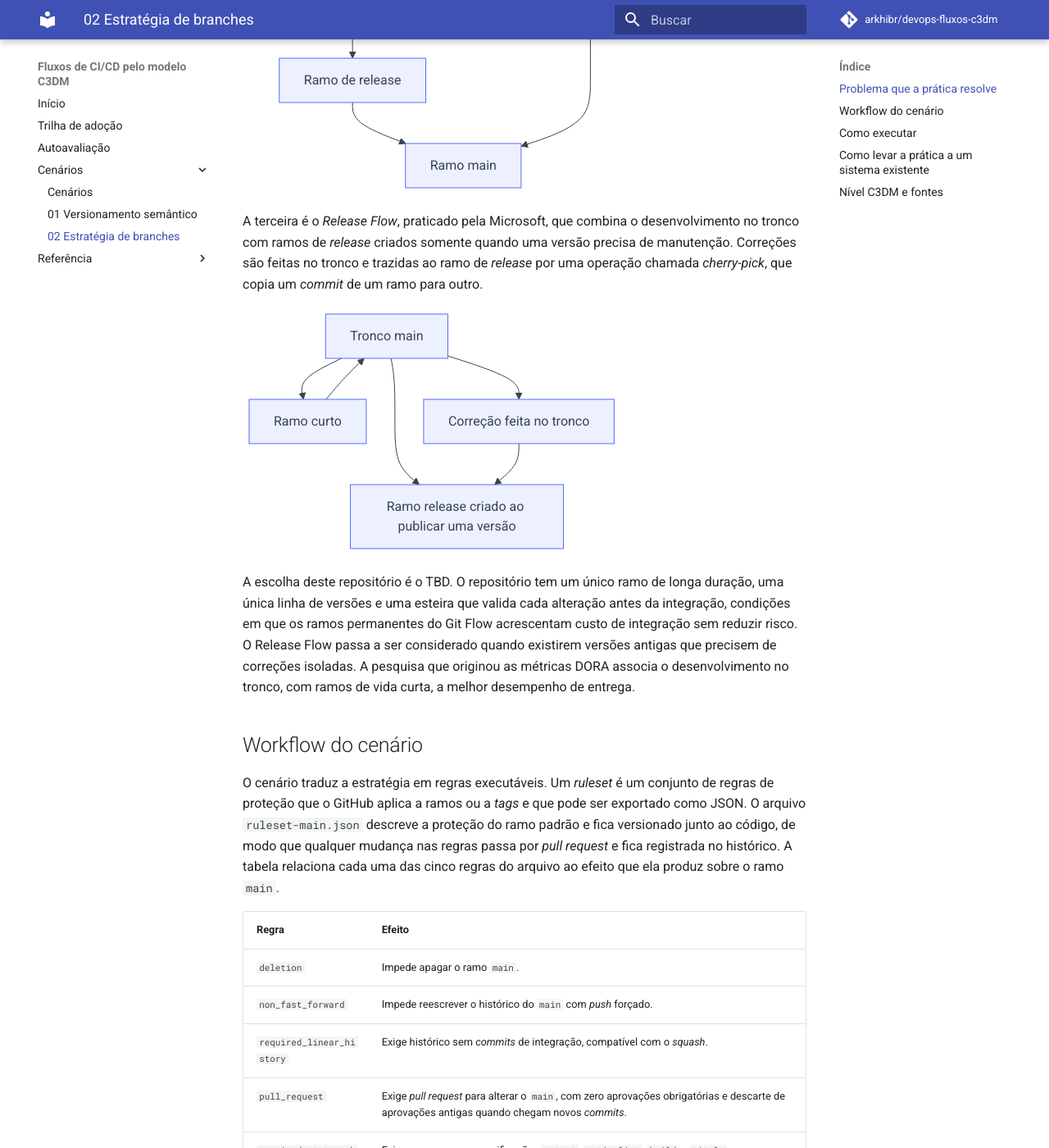
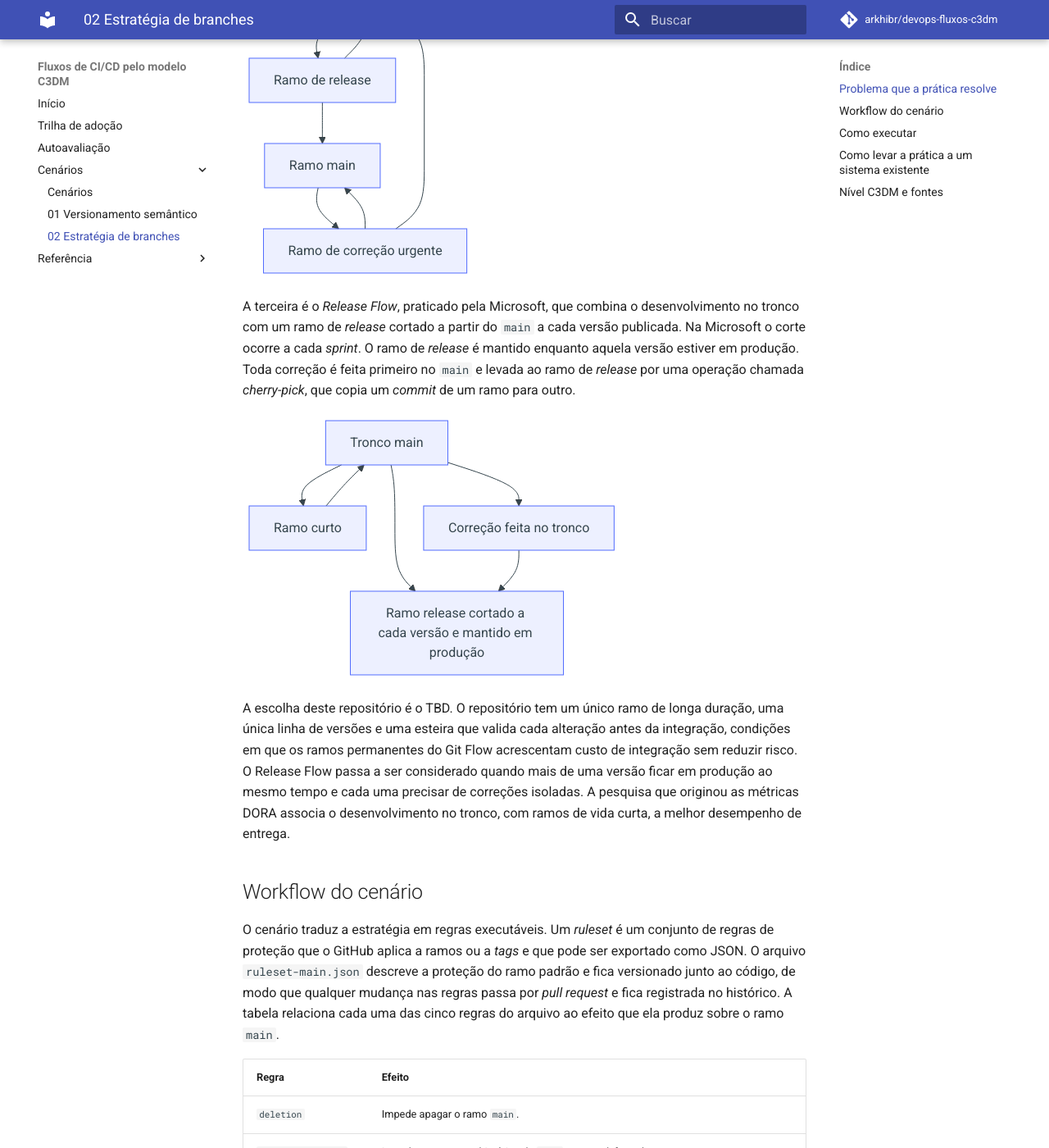
Before and after one commit to arkhibr/devops-fluxos-c3dm, an MkDocs documentation site: the page built from docs/cenarios/02.md, in a window 1280 px wide and 1400 px high, scrolled down 1424 px. Shown: the whole window at 82% size. Built offline with MkDocs 1.6.1 and Material for MkDocs 9.7.7, drawn with Linux system fonts in a browser that asks for light colours; comment, search, counter and statistics services are not loaded; some of the changed text lies outside the part shown.

Commit message:
docs(02): corrige o Release Flow e ajusta README, script e testes do ruleset (#2)
Corrige a descrição do Release Flow, o diagrama do Git Flow, o
comportamento do bypass, o uso de jq no script e acrescenta testes de
unicidade dos contextos.

Co-authored-by: Claude Opus 5.5 <noreply@anthropic.com>

````diff
--- a/cenarios/02-estrategia-branches/README.md
+++ b/cenarios/02-estrategia-branches/README.md
@@ -21,22 +21,24 @@ flowchart TB
     F["Ramo de funcionalidade"] --> D["Ramo develop"]
     D --> R["Ramo de release"]
     R --> M["Ramo main"]
-    H["Ramo de correção urgente"] --> M
+    R --> D
+    M --> H["Ramo de correção urgente"]
+    H --> M
     H --> D
 ```
 
-A terceira é o *Release Flow*, praticado pela Microsoft, que combina o desenvolvimento no tronco com ramos de *release* criados somente quando uma versão precisa de manutenção. Correções são feitas no tronco e trazidas ao ramo de *release* por uma operação chamada *cherry-pick*, que copia um *commit* de um ramo para outro.
+A terceira é o *Release Flow*, praticado pela Microsoft, que combina o desenvolvimento no tronco com um ramo de *release* cortado a partir do `main` a cada versão publicada. Na Microsoft o corte ocorre a cada *sprint*. O ramo de *release* é mantido enquanto aquela versão estiver em produção. Toda correção é feita primeiro no `main` e levada ao ramo de *release* por uma operação chamada *cherry-pick*, que copia um *commit* de um ramo para outro.
 
 ```mermaid
 flowchart TB
     T["Tronco main"] --> B["Ramo curto"]
     B --> T
-    T --> L["Ramo release criado ao publicar uma versão"]
+    T --> L["Ramo release cortado a cada versão e mantido em produção"]
     T --> K["Correção feita no tronco"]
     K --> L
 ```
 
-A escolha deste repositório é o TBD. O repositório tem um único ramo de longa duração, uma única linha de versões e uma esteira que valida cada alteração antes da integração, condições em que os ramos permanentes do Git Flow acrescentam custo de integração sem reduzir risco. O Release Flow passa a ser considerado quando existirem versões antigas que precisem de correções isoladas. A pesquisa que originou as métricas DORA associa o desenvolvimento no tronco, com ramos de vida curta, a melhor desempenho de entrega.
+A escolha deste repositório é o TBD. O repositório tem um único ramo de longa duração, uma única linha de versões e uma esteira que valida cada alteração antes da integração, condições em que os ramos permanentes do Git Flow acrescentam custo de integração sem reduzir risco. O Release Flow passa a ser considerado quando mais de uma versão ficar em produção ao mesmo tempo e cada uma precisar de correções isoladas. A pesquisa que originou as métricas DORA associa o desenvolvimento no tronco, com ramos de vida curta, a melhor desempenho de entrega.
 
 ## Workflow do cenário
 
@@ -58,17 +60,17 @@ O ruleset declara um ator de contorno, que é o papel de administrador do reposi
 
 ## Como executar
 
-1. Com o GitHub CLI autenticado como administrador do repositório, execute `cenarios/02-estrategia-branches/aplicar-ruleset.sh arkhibr/devops-fluxos-c3dm`. O *script* informa se criou ou atualizou o ruleset e lista os rulesets existentes.
+1. Instale o GitHub CLI e o `jq`, ambos usados pelo *script*. Autentique o GitHub CLI como administrador do repositório. Depois execute `cenarios/02-estrategia-branches/aplicar-ruleset.sh arkhibr/devops-fluxos-c3dm`. O *script* informa se criou ou atualizou o ruleset e lista os rulesets existentes.
 2. Confira o resultado com `gh api repos/arkhibr/devops-fluxos-c3dm/rulesets` ou na página *Rulesets* da seção *Rules* em *Settings*.
-3. Crie um ramo, faça uma alteração pequena e abra um *pull request*. O modelo de descrição aparece preenchido com as três seções.
-4. Observe que o botão de integração só é liberado quando as quatro verificações passam. Integre com *squash* e apague o ramo.
+3. Crie um ramo, faça uma alteração pequena e abra um *pull request*. O modelo de descrição aparece preenchido com quatro seções. Elas pedem o que muda, o motivo, a verificação realizada e uma lista de conferência.
+4. Observe que, para quem não é administrador, o botão de integração só é liberado quando as quatro verificações passam. Quem tem permissão de contorno vê o botão de integração com a opção de contornar as regras, mesmo com verificações pendentes. Integre com *squash* e apague o ramo.
 5. Tente um *push* direto no `main` com uma conta que não seja administradora. A operação é recusada. Contas administradoras contornam a regra, conforme descrito na seção anterior.
 
 ## Como levar a prática a um sistema existente
 
 1. Mapeie os ramos de longa duração existentes e a razão de cada um. Ramos de ambiente, como `homologacao`, podem ser substituídos por implantações feitas a partir do `main`. Esse tema é tratado nos cenários 09 a 11.
 2. Escolha o ramo padrão e copie `ruleset-main.json`, ajustando os nomes das verificações obrigatórias para os jobs do sistema.
-3. Aplique o ruleset primeiro com `enforcement` igual a `evaluate`, modo que registra as violações sem bloquear. Depois de uma ou duas semanas sem ocorrências inesperadas, mude para `active`.
+3. Aplique o ruleset primeiro com `enforcement` igual a `evaluate`, modo que registra as violações sem bloquear. Esse modo só existe nos planos GitHub Enterprise. Nos demais planos, ajuste o campo `include` para um ramo de teste e só depois o amplie para o ramo padrão. Depois de uma ou duas semanas sem ocorrências inesperadas, passe a `active`.
 4. Reduza gradualmente a vida dos ramos de funcionalidade. Esconder trabalho incompleto atrás de *feature flags*, chaves de configuração que ativam ou desativam uma funcionalidade em execução, permite integrar com frequência sem expor o que não está pronto.
 5. Revise o ator de contorno. Se não houver *pull requests* gerados por *token* de *workflow*, remova o bloco `bypass_actors` e submeta também os administradores às regras.
 
````
Also changed, not shown: 2 other files.
